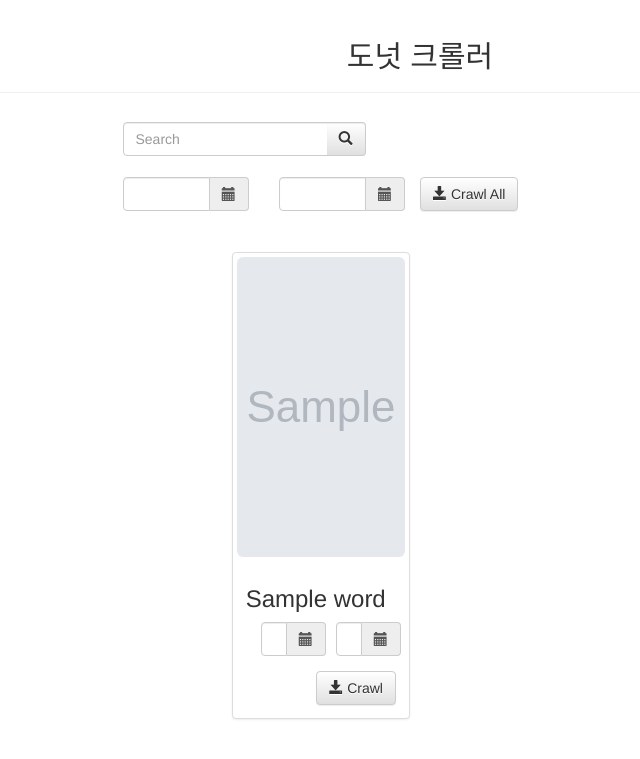
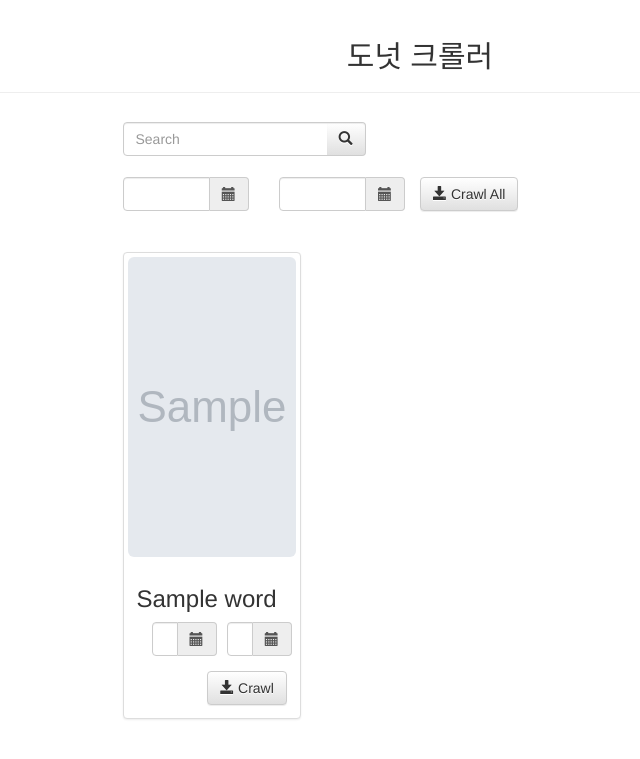
Before and after one commit to sssssqew/donutscrawler, a Django app: template donutapp/templates/donutapp/index.html in a window 1280 px wide. Shown: the top 759 px of the page, without its empty margins (220-860 px from the left). Run offline with Django 3.2, Linux system fonts and the light colour scheme; the template is opened without the code that fills it: most values are stand-ins (such as "Sample title", 1, 10 or a date in 2020); grey boxes marked "Sample" are stand-in pictures; some libraries are stand-ins or nearby versions.

Commit message:
레이아웃 수정

```diff
--- a/donutapp/templates/donutapp/index.html
+++ b/donutapp/templates/donutapp/index.html
@@ -87,7 +87,7 @@
 
 <!-- 리스트 화면 -->
 <div class="row">
-<div class="col-md-6 col-md-offset-4">
+<div class="col-md-6 col-md-offset-3">
 {% for word in words %}
   <div class="col-sm-6 col-md-4">
     <div class="thumbnail">
```
